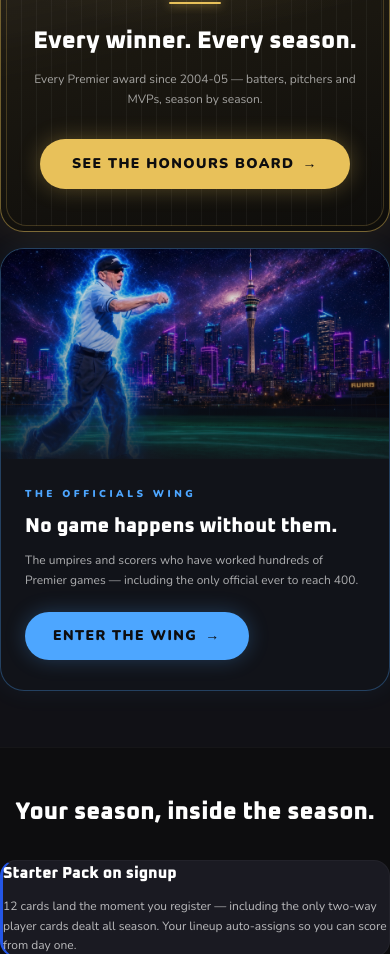
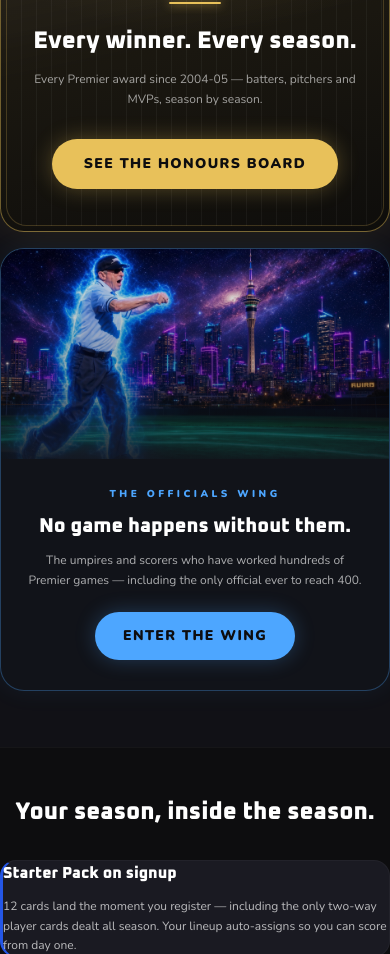
Before and after one commit to N8Nuks/grassrootsfantasy, a Next.js app: page /nfs in a window 390 px wide. Shown: the part 1700-2654 px from the top of the page. Built offline with nearby package versions, Linux system fonts and the light colour scheme; no server answers.

Commit message:
NFS: centre the Officials Wing card content on mobile, remove arrows

```diff
--- a/app/nfs/page.tsx
+++ b/app/nfs/page.tsx
@@ -147,7 +147,7 @@ export default function NFS() {
 
                   <span className="inline-flex items-center gap-2 rounded-full text-sm font-black uppercase tracking-widest"
                     style={{ color: '#0D0D0F', background: GOLD, padding: '15px 32px', boxShadow: `0 0 22px ${GOLD}50` }}>
-                    See the Honours Board <span>→</span>
+                    See the Honours Board
                   </span>
                 </div>
               </div>
@@ -167,7 +167,7 @@ export default function NFS() {
                     style={{ background: `linear-gradient(90deg, transparent 40%, #111319 100%)` }} />
                 </div>
 
-                <div className="text-left" style={{ padding: '28px 24px 30px' }}>
+                <div className="text-center sm:text-left" style={{ padding: '28px 24px 30px' }}>
                   <p className="text-[10px] font-black uppercase tracking-[0.35em]" style={{ color: SILVER }}>The Officials Wing</p>
                   <h3 className="text-xl sm:text-2xl font-black text-white leading-tight" style={{ fontFamily: 'var(--font-heading)', marginTop: '12px' }}>
                     No game happens without them.
@@ -178,7 +178,7 @@ export default function NFS() {
                   </p>
                   <span className="inline-flex items-center gap-2 rounded-full text-sm font-black uppercase tracking-widest"
                     style={{ color: '#0D0D0F', background: SILVER, padding: '14px 28px', boxShadow: `0 0 20px ${SILVER}45`, marginTop: '22px' }}>
-                    Enter the Wing <span>→</span>
+                    Enter the Wing
                   </span>
                 </div>
               </div>
```
